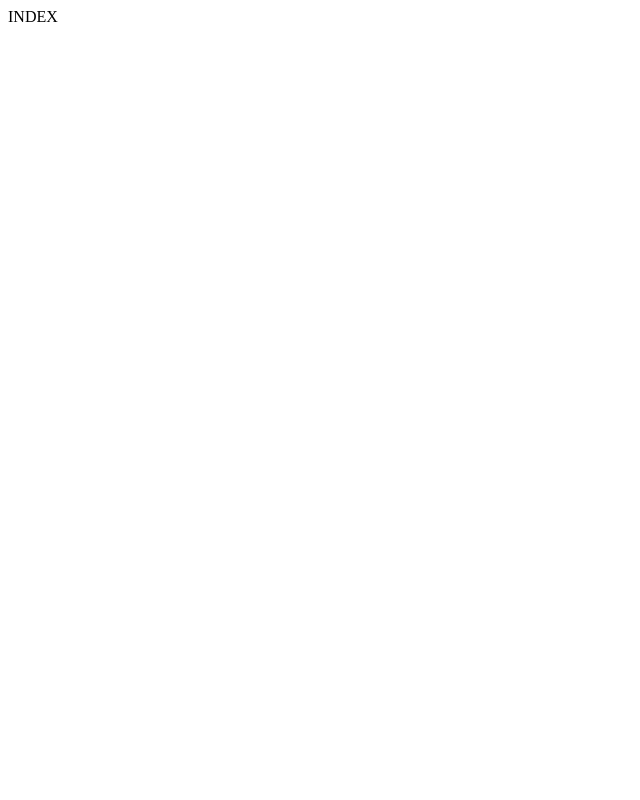
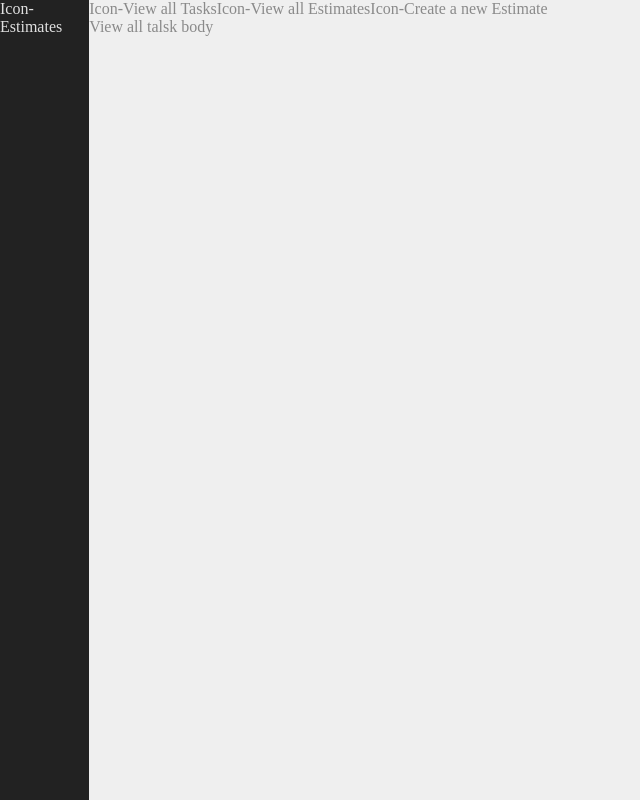
Before and after one commit to fabriciooliveiras/project-management, a website: page view/public/index.html in a window 1280 px wide. Shown: the whole page, without its empty margins (0-640 px from the left). Drawn offline with Linux system fonts and the light colour scheme.

Commit message:
Frontend start

```diff
--- a/models/tables/Estimates.js
+++ b/models/tables/Estimates.js
@@ -9,10 +9,6 @@ const Estimates = dataBase.define('estimates',{
         autoIncrement: true
     },
     project:{
-        type:DataTypes.INTEGER,
-        allowNull: false,
-    },
-    task:{
         type:DataTypes.INTEGER,
         allowNull: false,
     },
--- a/view/public/css/style.css
+++ b/view/public/css/style.css
@@ -0,0 +1,46 @@
+*{
+    margin:0;
+    padding: 0;
+    box-sizing: border-box;
+}
+
+body{
+    font-size: 16px;
+}
+
+/*APP*/
+#app{
+    display: flex;
+    width: 100vw;
+    height: 100vh;
+    overflow: hidden;
+}
+.app-nav{
+    height: 100%;
+    background-color: rgb(34, 34, 34);
+    color: rgb(224, 224, 224);
+}
+.app-body{
+    display: flex;
+    width: 100%;
+    height: 100%;
+    background-color: rgb(239, 239, 239);
+    color:rgb(138, 138, 138);
+}
+
+/*PAGE*/
+.page-menu-icon{
+}
+.page-container{
+    display: flex;
+    flex-wrap: wrap;
+    height: 100%;
+    width: 100%;
+}
+.page-menu-container{
+    width: 100%;
+}
+.page-body-container{
+    width: 100%;
+    height: 100%;
+}
--- a/view/public/index.html
+++ b/view/public/index.html
@@ -3,9 +3,17 @@
 <head>
     <meta charset="UTF-8">
     <meta name="viewport" content="width=device-width, initial-scale=1.0">
-    <title>Document</title>
+    <title>Project Menagement</title>
+    <link rel="stylesheet" href="css/style.css">
 </head>
 <body>
-    INDEX
+
+    <div id="app"></div>
+
+    <script src="scripts/Util.js"></script>
+    <script src="scripts/components/Page.js"></script>
+    <script src="scripts/Estimates/Estimates.js"></script>
+    <script src="scripts/App.js"></script>
+
 </body>
 </html>
--- /dev/null
+++ b/view/public/scripts/App.js
@@ -0,0 +1,31 @@
+const App = function(){
+    this.currentPage = 'Estimates';
+    this.currentView = 'Tasks';
+    this.pages = {};
+}
+
+App.prototype.registerPage = function(Page){
+    this.pages[Page.name] = Page;
+}
+
+App.prototype.render = function(container){
+    this.navContainer = Util.nodefy('<nav class="app-nav"><ul></ul></nav>');
+
+    for(const key in this.pages){
+        this.navContainer.appendChild(this.pages[key].menuIcon);
+    }
+
+    this.pagesContainer = Util.nodefy('<main class="app-body"></main>');
+
+
+    container.appendChild(this.navContainer);
+    this.pagesContainer.appendChild(this.pages[this.currentPage].container)
+    container.appendChild(this.pagesContainer);
+}
+
+//INIT
+const projectMenagement = new App();
+projectMenagement.registerPage(Estimates);
+
+//RENDER
+projectMenagement.render(document.getElementById('app'));
--- /dev/null
+++ b/view/public/scripts/Estimates/Estimates.js
@@ -0,0 +1,24 @@
+const Estimates = new Page({
+    name:'Estimates',
+    icon:'Icon-',
+    views:[{
+        name:'Tasks',
+        icon:'Icon-',
+        title:'View all Tasks',
+        body:'View all talsk body',
+    },
+    {
+        name:'Estimates',
+        icon:'Icon-',
+        title:'View all Estimates',
+        body:'View all Estimates body',
+    },
+    {
+        name:'CreateEstimate',
+        icon:'Icon-',
+        title:'Create a new Estimate',
+        body:'Create a new Estimate',
+    }],
+});
+
+Estimates.render();
--- /dev/null
+++ b/view/public/scripts/Util.js
@@ -0,0 +1,7 @@
+const Util = {
+    nodefy:function(str){
+        let temp = document.createElement('DIV');
+        temp.innerHTML = str;
+        return temp.childNodes[0];
+    }
+}
--- /dev/null
+++ b/view/public/scripts/components/Page.js
@@ -0,0 +1,22 @@
+const Page = function(obj){
+    this.name = obj.name;
+    this.icon = obj.icon;
+    this.views = obj.views;
+    this.currentView = 0;
+}
+Page.prototype.render = function(){
+    this.menuIcon = Util.nodefy(`<span class="page-menu-icon"><span>${this.icon}</span>${this.name}<span>`);
+
+    this.container = Util.nodefy('<div class="page-container"></div>');
+    this.menuContainer = Util.nodefy('<div class="page-menu-container"></div>');
+    this.bodyContainer = Util.nodefy('<div class="page-body-container"></div>');
+
+    for(let i=0;i<this.views.length;i++){
+        this.menuContainer.innerText += `${this.views[i].icon}${this.views[i].title}`;
+    }
+
+    this.bodyContainer.innerText = this.views[0].body;
+
+    this.container.appendChild(this.menuContainer);
+    this.container.appendChild(this.bodyContainer);
+}
```
Also changed, not shown: controllers/estimates.controller.js (+31 -0 lines), routes/estimates.router.js (+4 -5 lines), view/public/scripts/Estimates/views/creationView.js (added), view/public/scripts/Estimates/views/estimatesView.js (added), view/public/scripts/Estimates/views/tasksView.js (added), view/public/scripts/components/Container.js (added), view/public/scripts/components/Notes.js (added), view/public/scripts/components/SubTask.js (added), view/public/scripts/components/Task.js (added).
